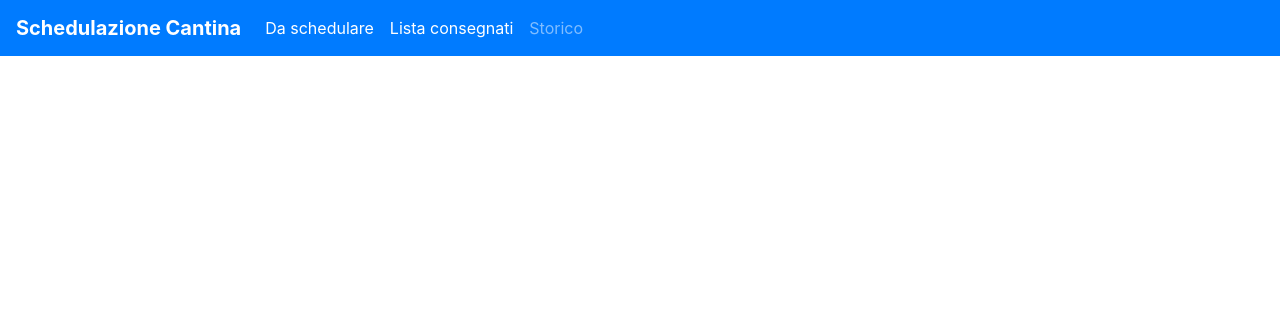
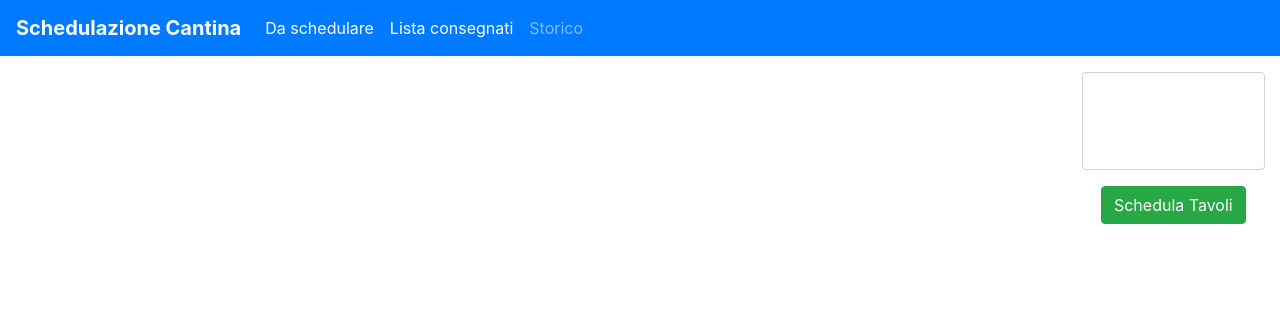
Before and after one commit to feder89/schedulazione_cantina, a PHP site: page / in a window 1280 px wide. Shown: the top 316 px of the page. Run offline with PHP 8.4, Linux system fonts and the light colour scheme; data that the repository does not hold is empty.

Commit message:
made it working

```diff
--- a/ajax/aggiornaPiattiDaSchedulare.ajax.php
+++ b/ajax/aggiornaPiattiDaSchedulare.ajax.php
@@ -20,12 +20,12 @@
 				$tavolo = $p["tavolo"];
 				$indice = $p["indice"];
 				$piatto="'".$p["portata"]."'";
-				$query = 	"UPDATE programmazioneordini SET stato=3 , idprogrammazione=$id_prog
+				$query = 	"UPDATE programmazioneordini SET stato=3
 							WHERE id=(
 							SELECT prog.id FROM (select * from programmazioneordini) AS prog
 							WHERE prog.tavolo=$tavolo
 							AND prog.indice=$indice
-							AND prog.portata=$piatto AND stato=1 LIMIT 1);" ;
+							AND prog.portata=$piatto AND stato=2 LIMIT 1);" ;
 	            if(!esegui_query($link, $query)){
 	                mysqli_rollback($link);
 	                disconnetti_mysql($link, NULL);
--- a/index.php
+++ b/index.php
@@ -47,6 +47,11 @@
       <div class="col text-justify mt-3">
         <div class="row text-center" id="lista-tavoli">
         </div>
+      </div>
+	  <div class="col-lg-2 mt-3">
+        <select class="custom-select" id="table-multiselect" multiple>
+        </select>
+        <button type="button" class="btn btn-success mt-3" id="btn-schedula-tavoli">Schedula Tavoli</button>
       </div>
     </div>
   </div>
```
